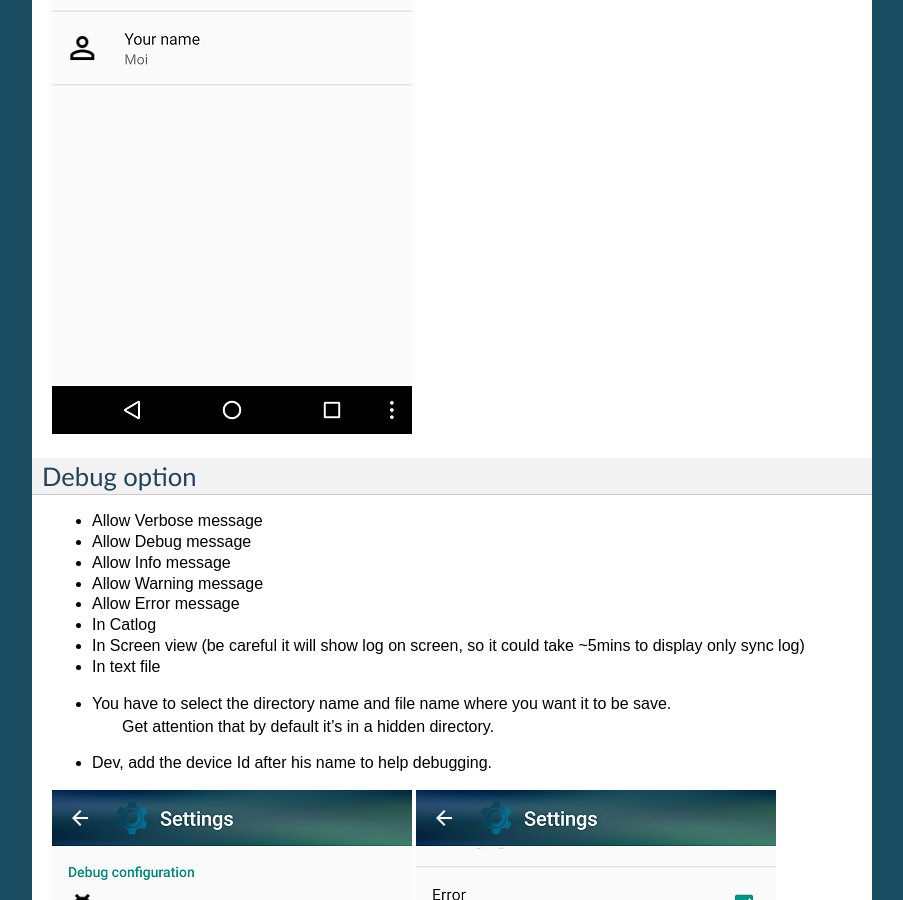
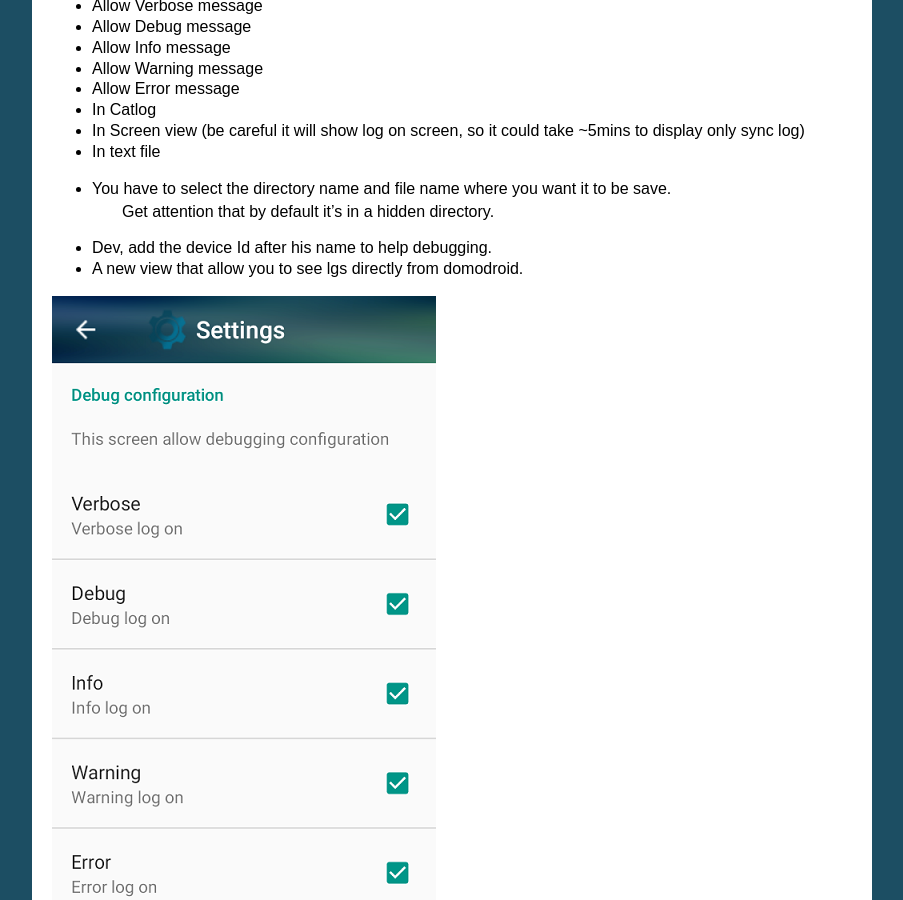
Before and after one commit to domogik/domodroid-doc, a Sphinx documentation site: the page built from docs/end_user/Options.txt, in a window 1280 px wide and 900 px high, scrolled down 7095 px. Shown: the whole window, without its empty margins (198-1101 px from the left). Built offline with Sphinx 7.4.7, drawn with Linux system fonts in a browser that asks for light colours; pages that are not in the unit, such as notebooks, are missing from menus.

Commit message:
More options docs

```diff
--- a/docs/end_user/Options.txt
+++ b/docs/end_user/Options.txt
@@ -98,6 +98,6 @@
 * You have to select the directory name and file name where you want it to be save.
 	Get attention that by default it's in a hidden directory.
 * Dev, add the device Id after his name to help debugging.
+* A new view that allow you to see lgs directly from domodroid.
 
 .. image:: image/En_debug_option.png
-.. image:: image/En_debug_option1.png
```
Also changed, not shown: docs/end_user/image/En_buttler_option.png, docs/end_user/image/En_debug_option.png, docs/end_user/image/En_debug_option1.png (deleted), docs/end_user/image/En_house_option.png, docs/end_user/image/En_map_option.png, docs/end_user/image/En_mq_option.png.
